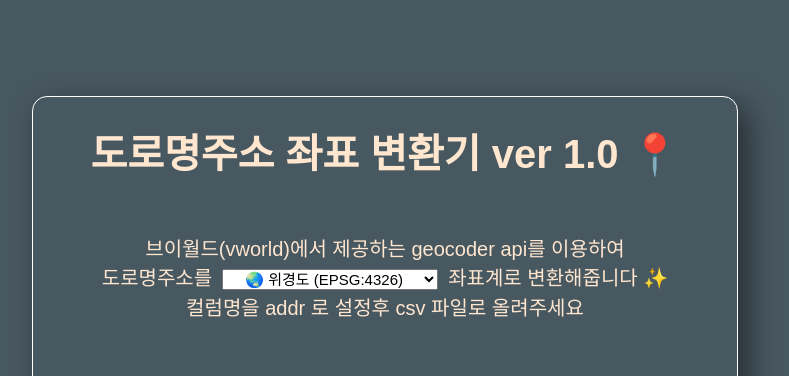
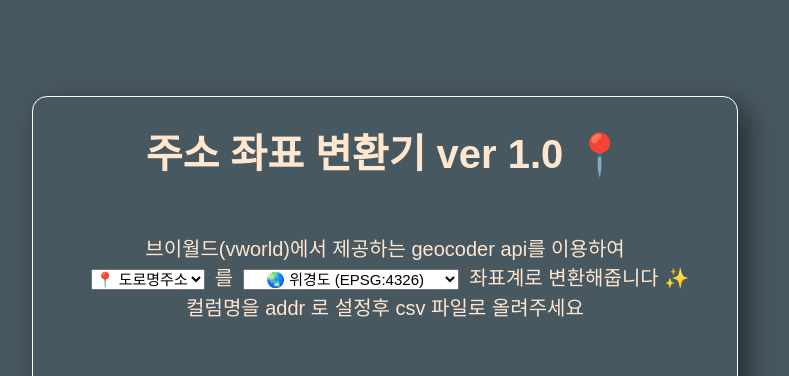
Before and after one commit to seungwoonlee90/toy_project, a React (Create React App) app in the folder geocoder/: page / in a window 1280 px wide. Shown: the top 376 px of the page, without its empty margins (336-1125 px from the left). Built offline with nearby package versions, Linux system fonts and the light colour scheme.

Commit message:
Update : 지번주소

```diff
--- a/geocoder/src/App.js
+++ b/geocoder/src/App.js
@@ -9,6 +9,7 @@ function App() {
   let [down, downEdit] = useState(false);
   let [crs, crsEdit] = useState(4326);
   let [data, dataEdit] = useState([]);
+  let [addType, addTypeEdit] = useState("road");
 
   const handleForce = async (data, fileInfo) => {
     if (fileInfo) {
@@ -18,7 +19,7 @@ function App() {
     for (let i = 0; i < data.length; i++) {
       let address = data[i].addr;
       let Key = process.env.REACT_APP_API_KEY;
-      let url = `http://api.vworld.kr/req/address?service=address&request=getcoord&version=2.0&crs=epsg:${crs}&address=${address}&refine=true&simple=false&format=json&type=road&key=${Key}`;
+      let url = `http://api.vworld.kr/req/address?service=address&request=getcoord&version=2.0&crs=epsg:${crs}&address=${address}&refine=true&simple=false&format=json&type=${addType}&key=${Key}`;
 
       try {
         await axios.get(url).then((res) => {
@@ -54,14 +55,22 @@ function App() {
     crsEdit(e.target.value);
   };
 
+  const addrSelect = (e) => {
+    addTypeEdit(e.target.value);
+  };
+
   return (
     <div className="App">
       <div className="wrapper">
         <div className="header">
-          <h4>도로명주소 좌표 변환기 ver 1.0 📍</h4>
+          <h4>주소 좌표 변환기 ver 1.0 📍</h4>
           <div className="desc">
             브이월드(vworld)에서 제공하는 geocoder api를 이용하여 <br />
-            도로명주소를
+            <select className="options" onChange={addrSelect}>
+              <option value="road"> 📍 도로명주소</option>
+              <option value="PARCEL"> 📍 지번주소</option>
+            </select>
+            를
             <select className="options" onChange={handleSelect}>
               <option value="4326"> 🌏 위경도 (EPSG:4326)</option>
               <option value="3857"> 🌏 구글지도 (EPSG:3857)</option>
```
